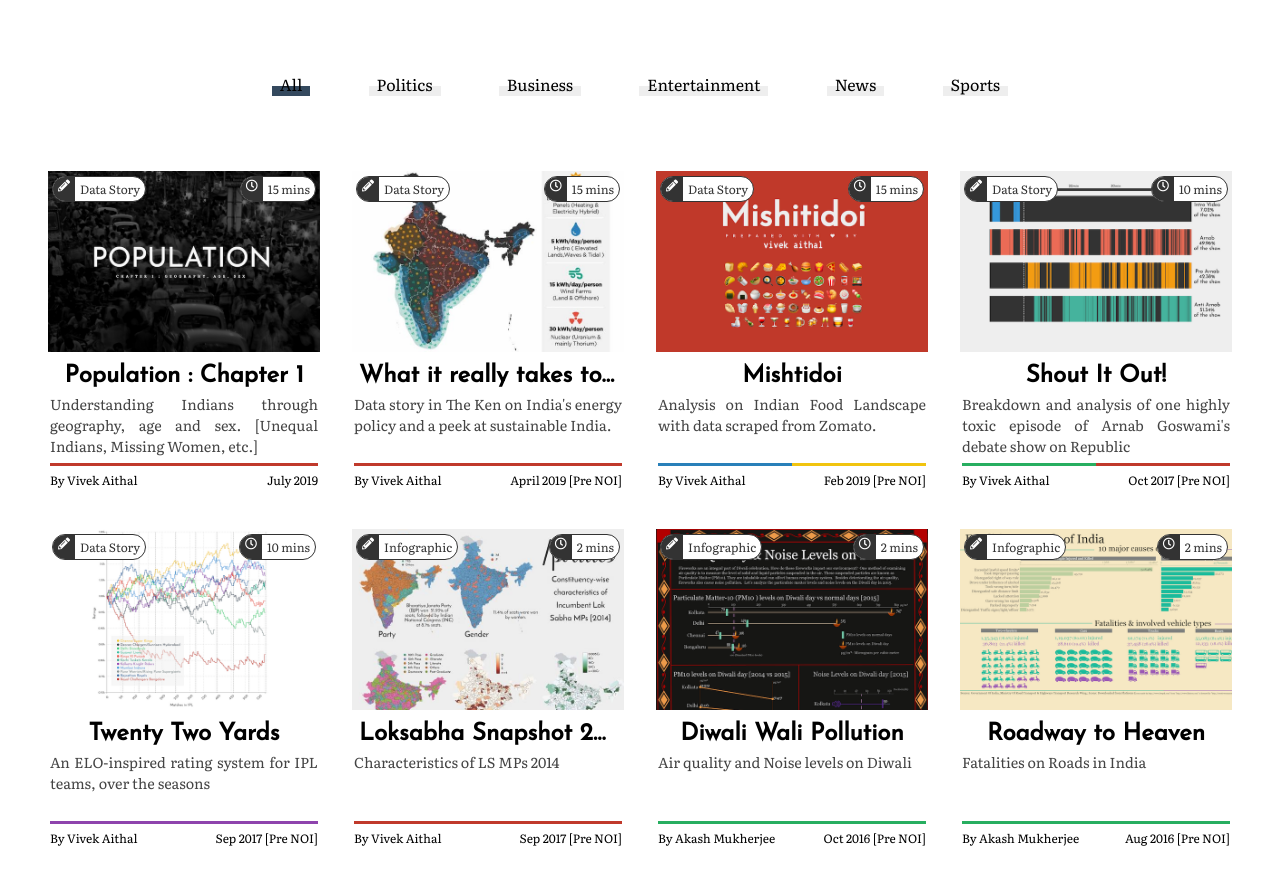
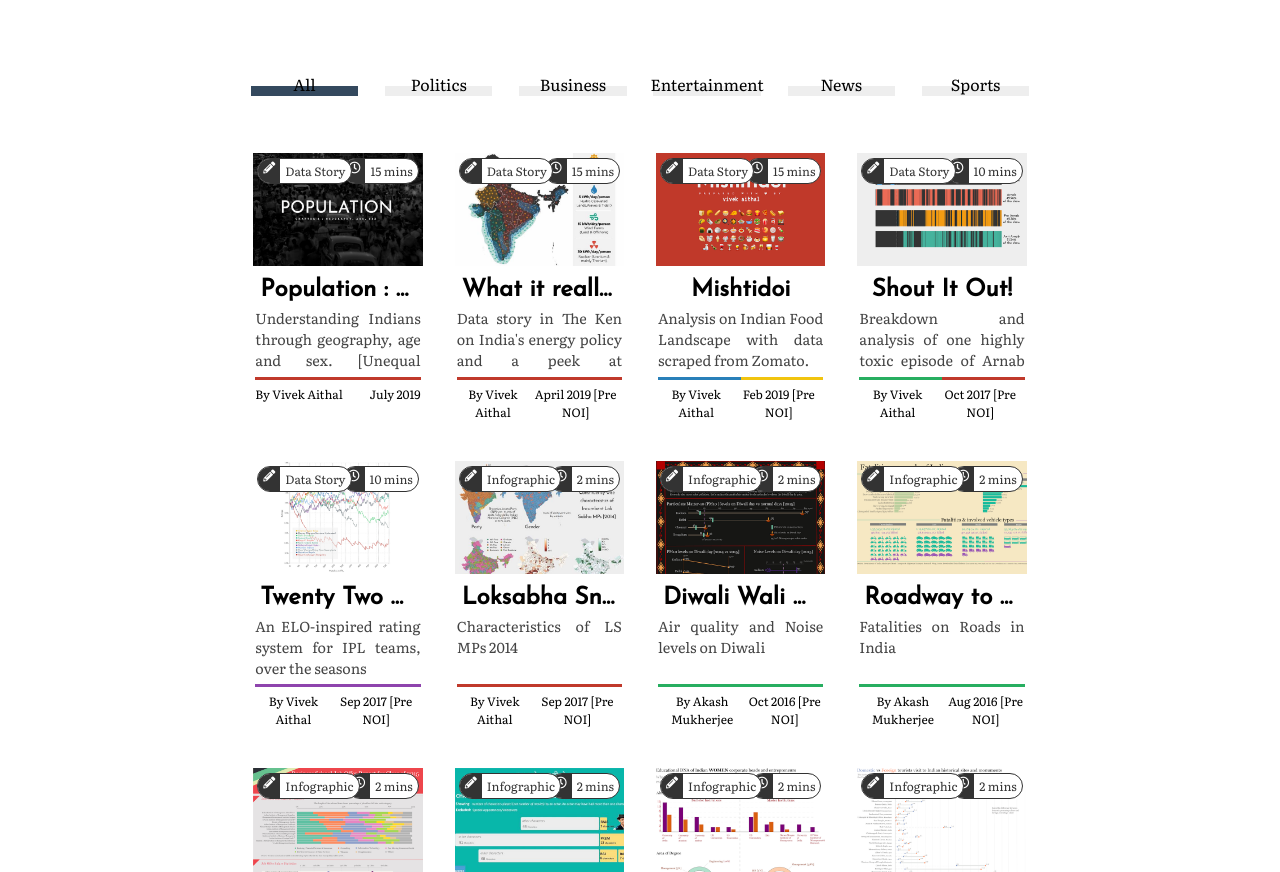
Before and after one commit to numbersofindia/numbersofindia.github.io, a plain HTML site: page index.html in a window 1280 px wide. Shown: the part 1193-2065 px from the top of the page. Drawn offline with nearby package versions, Linux system fonts and the light colour scheme.

Commit message:
[Vivek] fix layout bugs in home

```diff
--- a/index.html
+++ b/index.html
@@ -112,17 +112,17 @@
                     </div>
                 </div>
 
-                <div class=" center-md row">
-                    <div class="col-md-8 col-lg-8 col-xs-12 col-sm-12 button-container">
-                        <p class='filter-buttons active-button all-filter' type="button" data-filter="all">All</p>
-                        <p class='filter-buttons politics-filter' type="button" data-filter=".politics">Politics</p>
-                        <p class='filter-buttons business-filter' type="button" data-filter=".business">Business</p>
-                        <p class='filter-buttons entertainment-filter' type="button" data-filter=".entertainment">
+                <div class="col-md-12 col-lg-12 col-xs-12 col-sm-12 row">
+                    <div class="col-md-12 col-lg-12 col-xs-12 col-sm-12 button-container row">
+                        <p class='col-md-2 col-lg-2 col-xs-4 col-sm-4 filter-buttons active-button all-filter' type="button" data-filter="all">All</p>
+                        <p class='col-md-2 col-lg-2 col-xs-4 col-sm-4 filter-buttons politics-filter' type="button" data-filter=".politics">Politics</p>
+                        <p class='col-md-2 col-lg-2 col-xs-4 col-sm-4 filter-buttons business-filter' type="button" data-filter=".business">Business</p>
+                        <p class='col-md-2 col-lg-2 col-xs-4 col-sm-4 filter-buttons entertainment-filter' type="button" data-filter=".entertainment">
                             Entertainment</p>
-                        <p class='filter-buttons news-filter' type="button" data-filter=".news">News</p>
-                        <p class='filter-buttons sports-filter' type="button" data-filter=".sports">Sports</p>
+                        <p class='col-md-2 col-lg-2 col-xs-4 col-sm-4 filter-buttons news-filter' type="button" data-filter=".news">News</p>
+                        <p class='col-md-2 col-lg-2 col-xs-4 col-sm-4 filter-buttons sports-filter' type="button" data-filter=".sports">Sports</p>
                     </div>
-                    <div class="container" id="cards-container">
+                    <div class="container col-md-12 col-lg-12 col-xs-12 col-sm-12 " id="cards-container">
                     </div>
                 </div>
             </div>
```
Also changed, not shown: jsmain.js (+1 -1 lines), cssmain.css.
